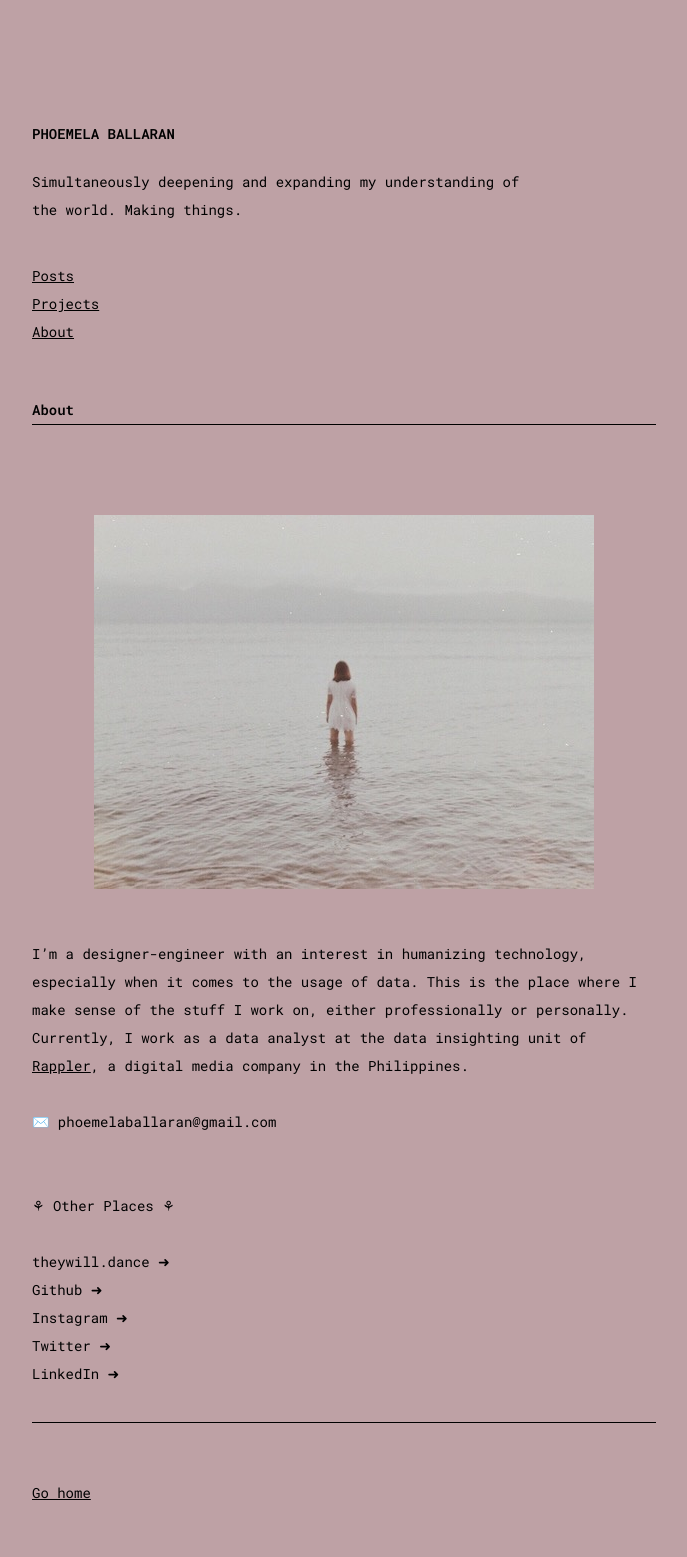
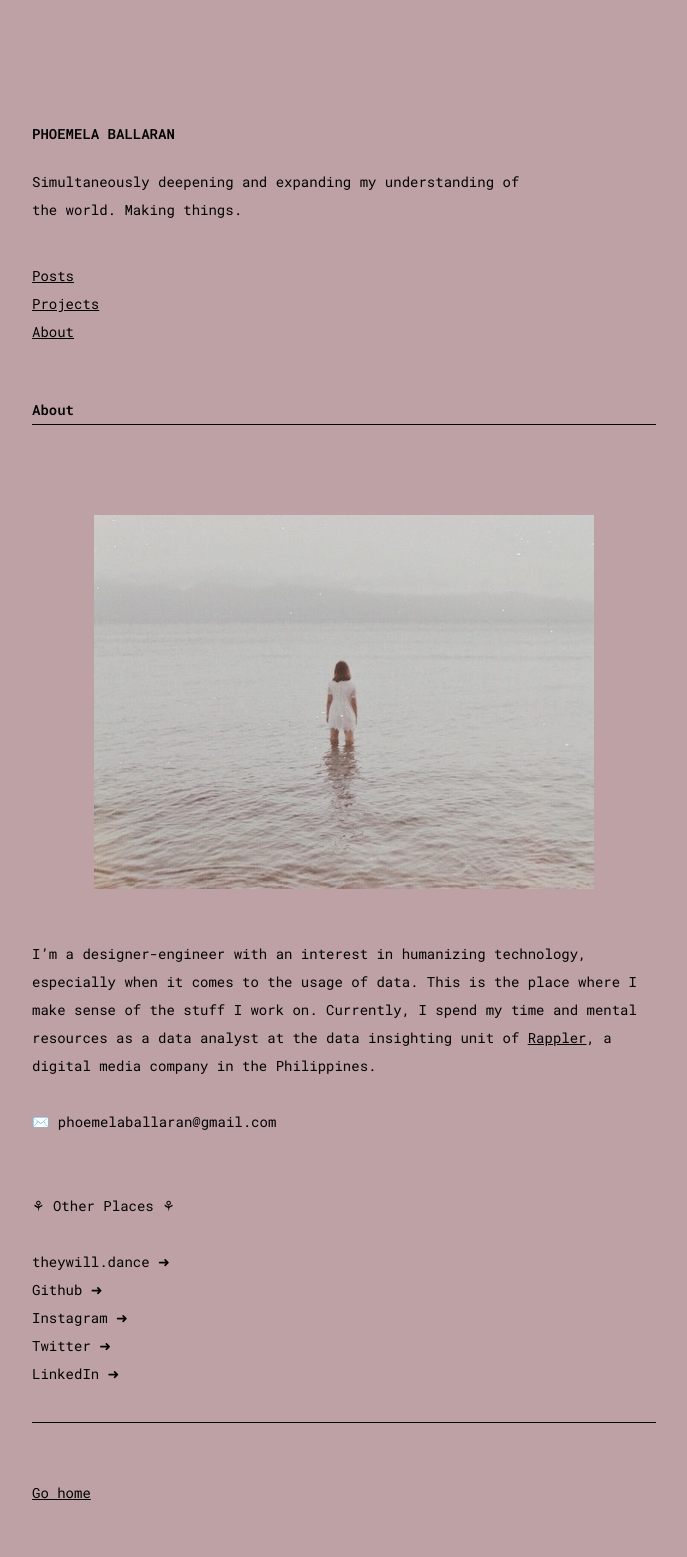
Before and after one commit to comoballar/phoemelaballaran.github.io, a Jekyll site: the page built from about.md, in a window 1280 px wide. Shown: the whole page, without its empty margins (88-775 px from the left). Built offline with Jekyll 4.4.1, drawn with Linux system fonts in a browser that asks for light colours.

Commit message:
Update about.md

```diff
--- a/about.md
+++ b/about.md
@@ -7,7 +7,7 @@ permalink: /about/
 <br><br>
 <p align="center"><img src="https://phoemelaballaran.github.io/assets/sample/page/about/portrait.jpeg"/></p>
 <br>
-I’m a designer-engineer with an interest in humanizing technology, especially when it comes to the usage of data. This is the place where I make sense of the stuff I work on, either professionally or personally. Currently, I work as a data analyst at the data insighting unit of <a href="https://www.rappler.com" target="_blank">Rappler</a>, a digital media company in the Philippines.
+I’m a designer-engineer with an interest in humanizing technology, especially when it comes to the usage of data. This is the place where I make sense of the stuff I work on. Currently, I spend my time and mental resources as a data analyst at the data insighting unit of <a href="https://www.rappler.com" target="_blank">Rappler</a>, a digital media company in the Philippines.
 <br><br>✉️ phoemelaballaran@gmail.com<br><br>
 <br>⚘ Other Places ⚘<br>
 <br><a href="https://www.theywill.dance" target="_blank" style="text-decoration: none;">theywill.dance ➜</a>
```
